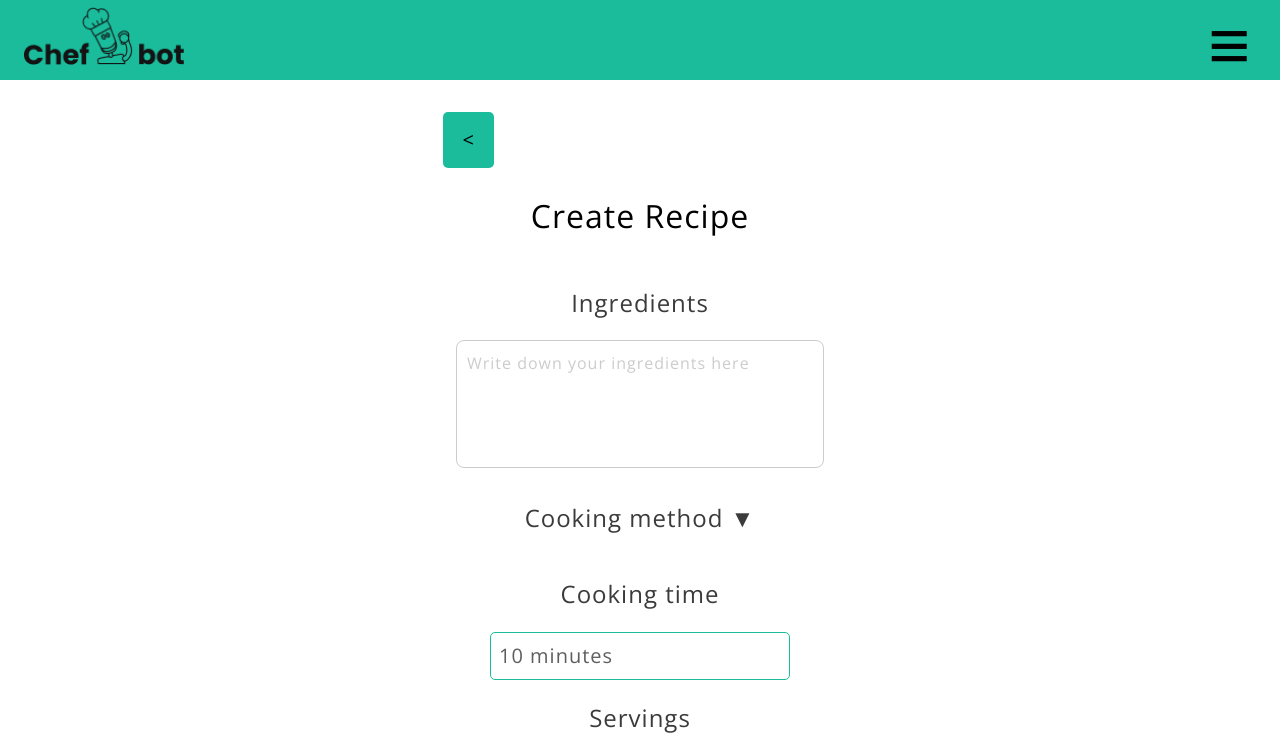
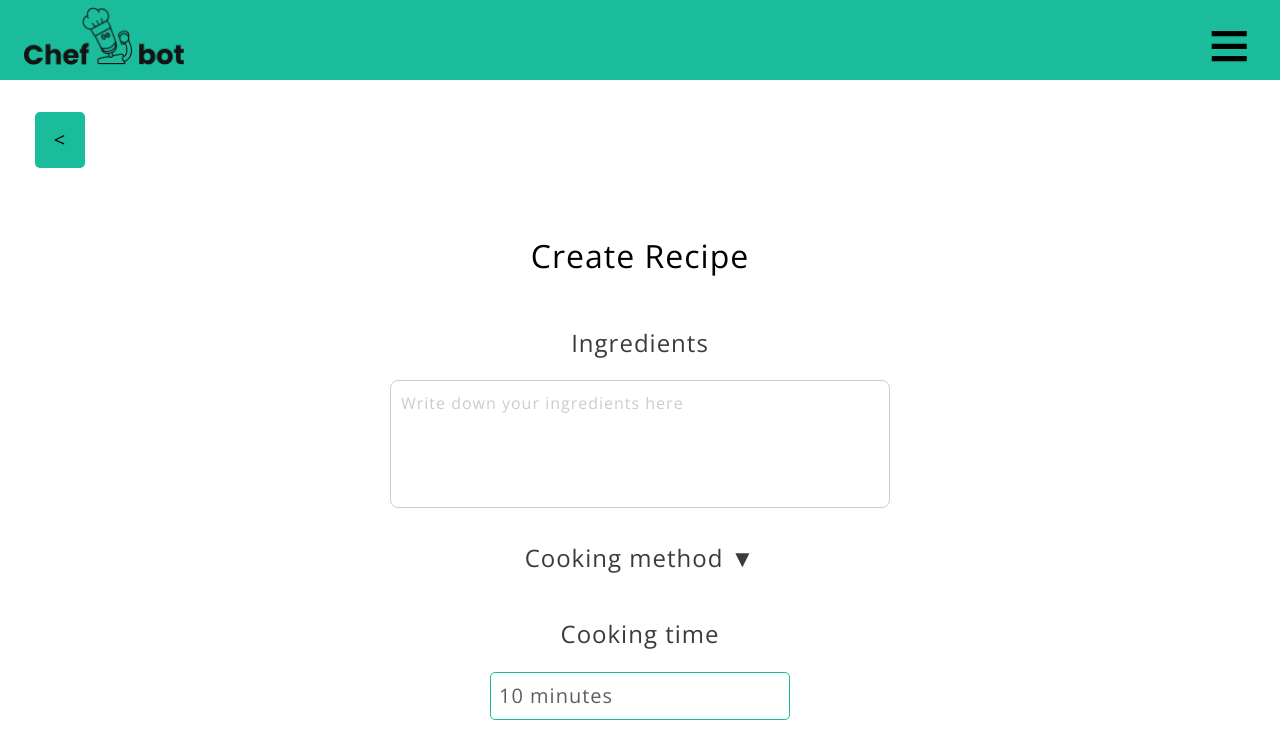
Before and after one commit to hurjan/mat-gpt, a React (Vite) app: page /CreateRecipe in a window 1280 px wide. Shown: the top 747 px of the page. Built offline with nearby package versions, Linux system fonts and the light colour scheme.

Commit message:
button positioning and allergy fix

```diff
--- a/src/components/AllergiesButtons.jsx
+++ b/src/components/AllergiesButtons.jsx
@@ -72,9 +72,9 @@ function AllergiesButtons() {
           onClick={() => handleButtonClick('Soy')}
         >
           <div className="image-container">
-            <img src={'/images/soy.png'} alt="Soy image" />
+            <img src={'/images/null.png'} alt="None image" />
           </div>
-          <span className="button-text">Soy</span>
+          <span className="button-text">None</span>
         </button>
       </div>
     </div>
--- a/src/components/pages/CreateRecipe.jsx
+++ b/src/components/pages/CreateRecipe.jsx
@@ -48,8 +48,11 @@ function CreateRecipe() {
 
   return (
     <>
+    <div className="recipe-wrapper">
+
+      <a href="/diet"><button className="ArrowButton">&lt;</button></a>
+
       <div className="recipe-container">
-      <a href="/diet"><button className="ArrowButton">&lt;</button></a>
         <p className="label create-recipe-title">Create Recipe</p>
 
         <div className='ingredients-input'>
@@ -99,6 +102,7 @@ function CreateRecipe() {
 
         <button className="create-button" onClick={handleGenerate}>Generate</button>
       </div>
+    </div>
     </>
   );
 }
--- a/src/components/styles/Buttons.css
+++ b/src/components/styles/Buttons.css
@@ -39,8 +39,11 @@
 
 }
 
-.recipe-container .ArrowButton {
-  margin-left: -.8rem;
+.recipe-wrapper .ArrowButton {
+  position: unset;
+  align-self:first baseline;
+
+
 }
 .button-container {
   display: flex;
--- a/src/components/styles/CreateRecipe.css
+++ b/src/components/styles/CreateRecipe.css
@@ -1,10 +1,22 @@
+.recipe-wrapper {
+  width: 100vw;
+  max-width: 1275px;
+  /* display: flex;
+  flex-direction: column;
+  align-items: center; */
+
+}
+
 .recipe-container {
   position: relative;
   text-align: center;
   font-size: 2rem;
   font-family: 'Open Sans', sans-serif;
-
-  padding-top: 7rem;
+  width: 80%;
+  max-width: 500px;
+  margin-left: auto;
+  margin-right: auto;
+  padding-top: 2rem;
 }
 
 
```
Lines whose indentation alone changed are shown as unchanged.
